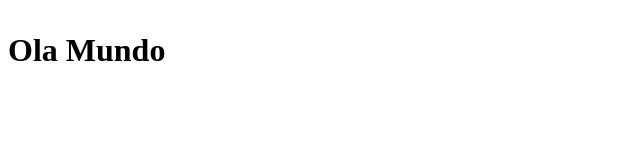
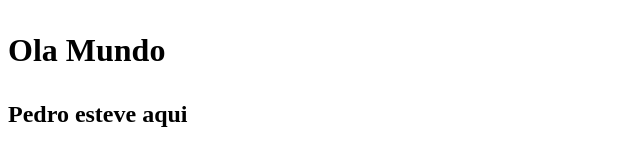
Before and after one commit to campos2504/GerenciaConfiguracao_LAB2, a plain HTML site: page index.html in a window 1280 px wide. Shown: the whole page, without its empty margins (0-640 px from the left). Drawn offline with Linux system fonts and the light colour scheme.

Commit message:
add text

```diff
--- a/index.html
+++ b/index.html
@@ -10,5 +10,8 @@
     <h1>
         <P> Ola Mundo</P>
     </h1>
+    <h2>
+        <p>Pedro esteve aqui</p>
+    </h2>
 </body>
 </html>
```
